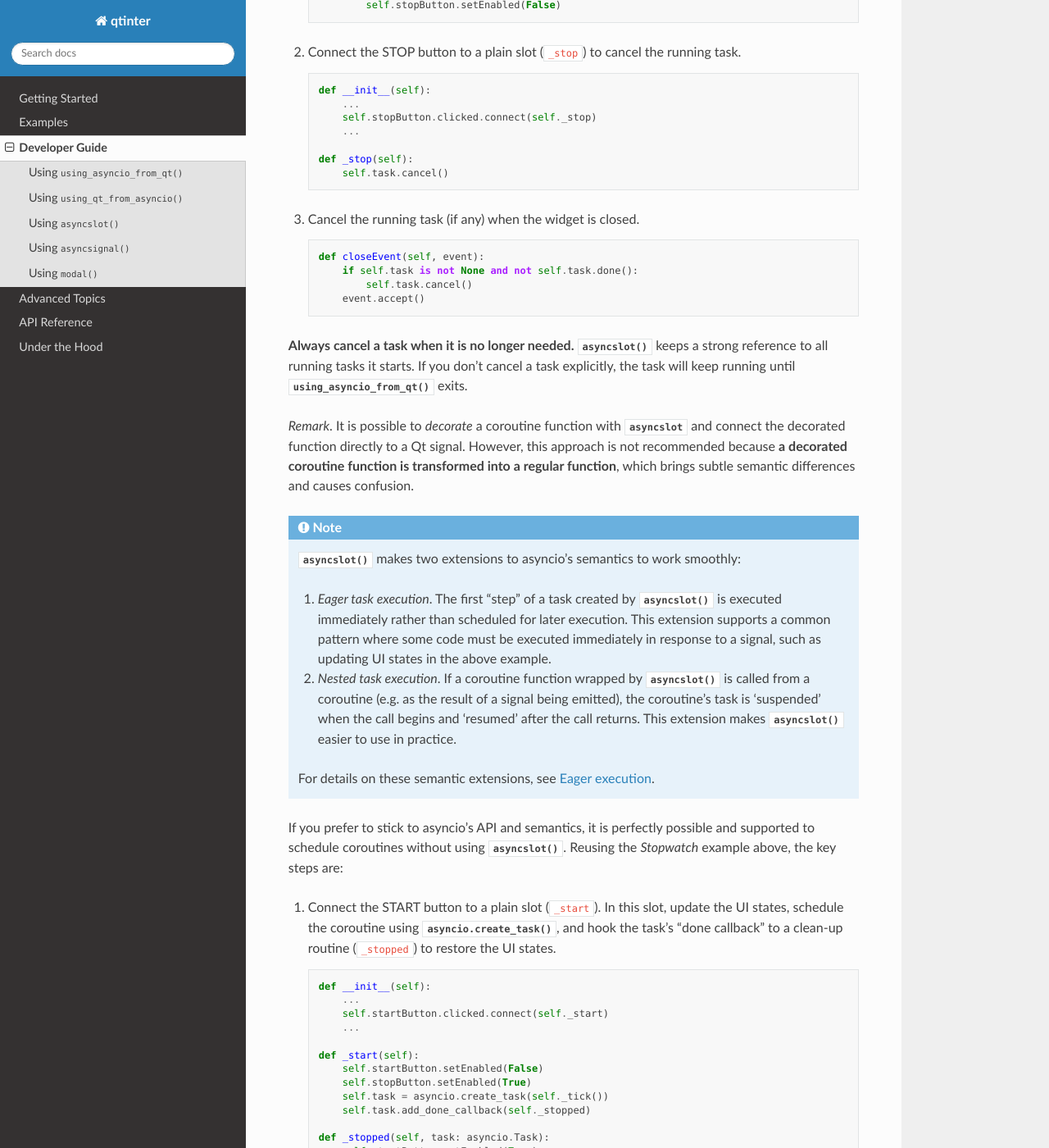
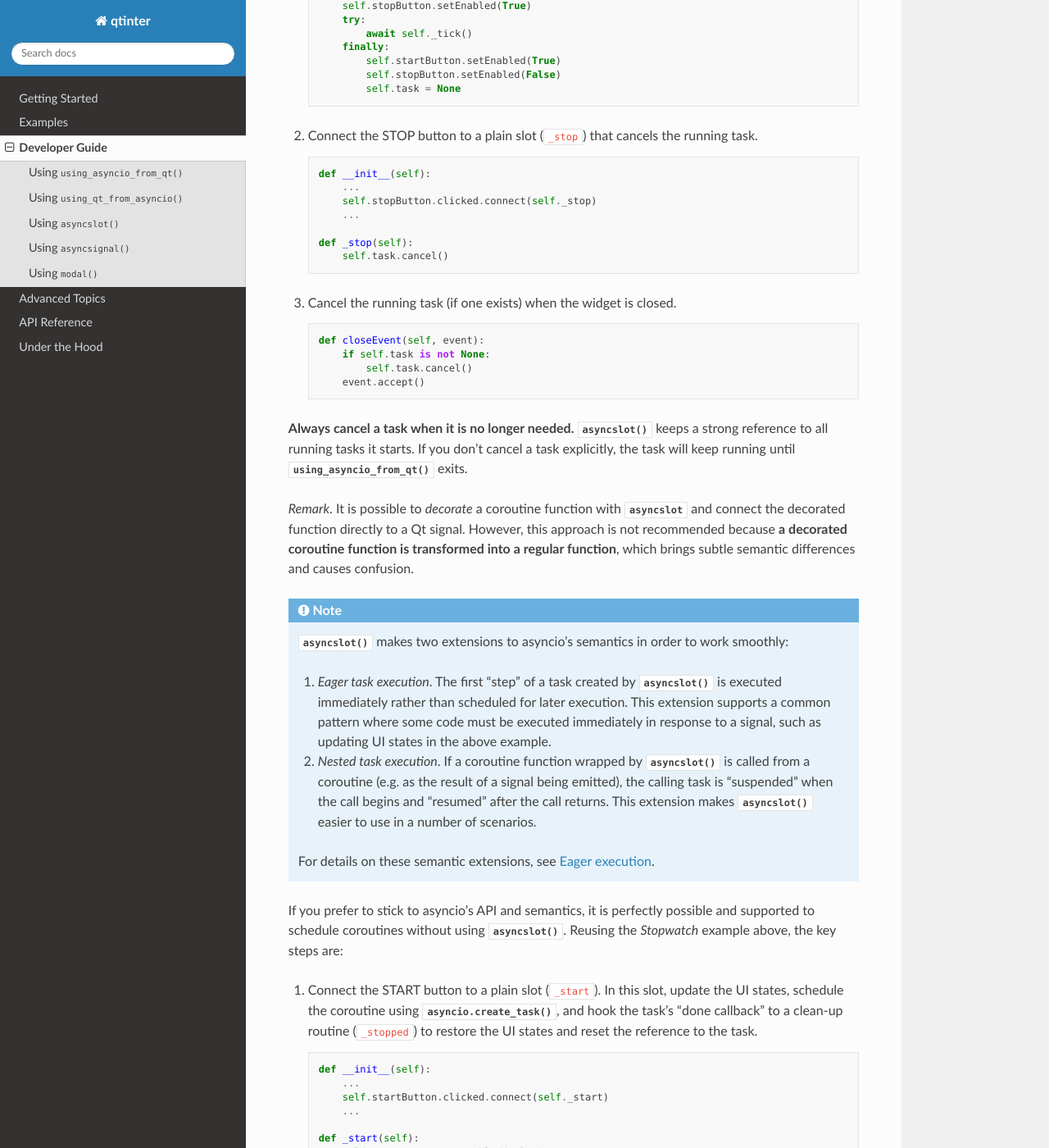
Before and after one commit to fancidev/qtinter, a Sphinx documentation site: the page built from docs/usage.rst, in a window 1280 px wide and 1400 px high, scrolled down 1731 px. Shown: the whole window at 82% size. Built offline with Sphinx 7.4.7 and the Read the Docs theme 2.0.0, drawn with Linux system fonts in a browser that asks for light colours; the version number could not be read and is left out; some of the changed text lies outside the part shown.

Commit message:
Handle task clean-up properly in examples and docs.

```diff
--- a/docs/usage.rst
+++ b/docs/usage.rst
@@ -73,7 +73,11 @@ The steps of the pattern are implemented as follows:
 
 1. Code the stopwatch logic in a coroutine function (``_start``) and
    connect it to the START button by wrapping it with :func:`asyncslot`.
-   Store the running :class:`asyncio.Task` instance on entry.
+
+   On entry, store the running :class:`asyncio.Task` instance for
+   cancellation later, and update the UI states.  Before exit,
+   restore the UI states, and reset the task instance to break the
+   reference cycle.
 
    .. code-block:: python
 
@@ -91,8 +95,9 @@ The steps of the pattern are implemented as follows:
           finally:
               self.startButton.setEnabled(True)
               self.stopButton.setEnabled(False)
+              self.task = None
 
-2. Connect the STOP button to a plain slot (``_stop``) to cancel
+2. Connect the STOP button to a plain slot (``_stop``) that cancels
    the running task.
 
    .. code-block:: python
@@ -105,12 +110,12 @@ The steps of the pattern are implemented as follows:
       def _stop(self):
           self.task.cancel()
 
-3. Cancel the running task (if any) when the widget is closed.
+3. Cancel the running task (if one exists) when the widget is closed.
 
    .. code-block:: python
 
       def closeEvent(self, event):
-          if self.task is not None and not self.task.done():
+          if self.task is not None:
               self.task.cancel()
           event.accept()
 
@@ -128,7 +133,7 @@ which brings subtle semantic differences and causes confusion.
 .. note::
 
    :func:`asyncslot` makes two extensions to asyncio's semantics
-   to work smoothly:
+   in order to work smoothly:
 
    1. *Eager task execution*.
       The first "step" of a task created by :func:`asyncslot` is
@@ -140,9 +145,9 @@ which brings subtle semantic differences and causes confusion.
    2. *Nested task execution*.
       If a coroutine function wrapped by :func:`asyncslot` is called
       from a coroutine (e.g. as the result of a signal being emitted),
-      the coroutine's task is 'suspended' when the call begins and
-      'resumed' after the call returns.  This extension makes
-      :func:`asyncslot` easier to use in practice.
+      the calling task is "suspended" when the call begins and
+      "resumed" after the call returns.  This extension makes
+      :func:`asyncslot` easier to use in a number of scenarios.
 
    For details on these semantic extensions, see :ref:`eager-execution`.
 
@@ -157,7 +162,8 @@ the key steps are:
 1. Connect the START button to a plain slot (``_start``).
    In this slot, update the UI states, schedule the coroutine using
    :func:`asyncio.create_task`, and hook the task's "done callback"
-   to a clean-up routine (``_stopped``) to restore the UI states.
+   to a clean-up routine (``_stopped``) to restore the UI states
+   and reset the reference to the task.
 
    .. code-block:: python
 
@@ -175,6 +181,7 @@ the key steps are:
       def _stopped(self, task: asyncio.Task):
           self.startButton.setEnabled(True)
           self.stopButton.setEnabled(False)
+          self.task = None
 
    .. note::
 
@@ -199,13 +206,13 @@ the key steps are:
       def _stop(self):
           self.task.cancel()
 
-3. (Same as before) Cancel the running task (if any) when the widget
+3. (Same as before) Cancel the running task (if one exists) when the widget
    is closed.
 
    .. code-block:: python
 
       def closeEvent(self, event):
-          if self.task is not None and not self.task.done():
+          if self.task is not None:
               self.task.cancel()
           event.accept()
 
```
Also changed, not shown: 4 other files.
